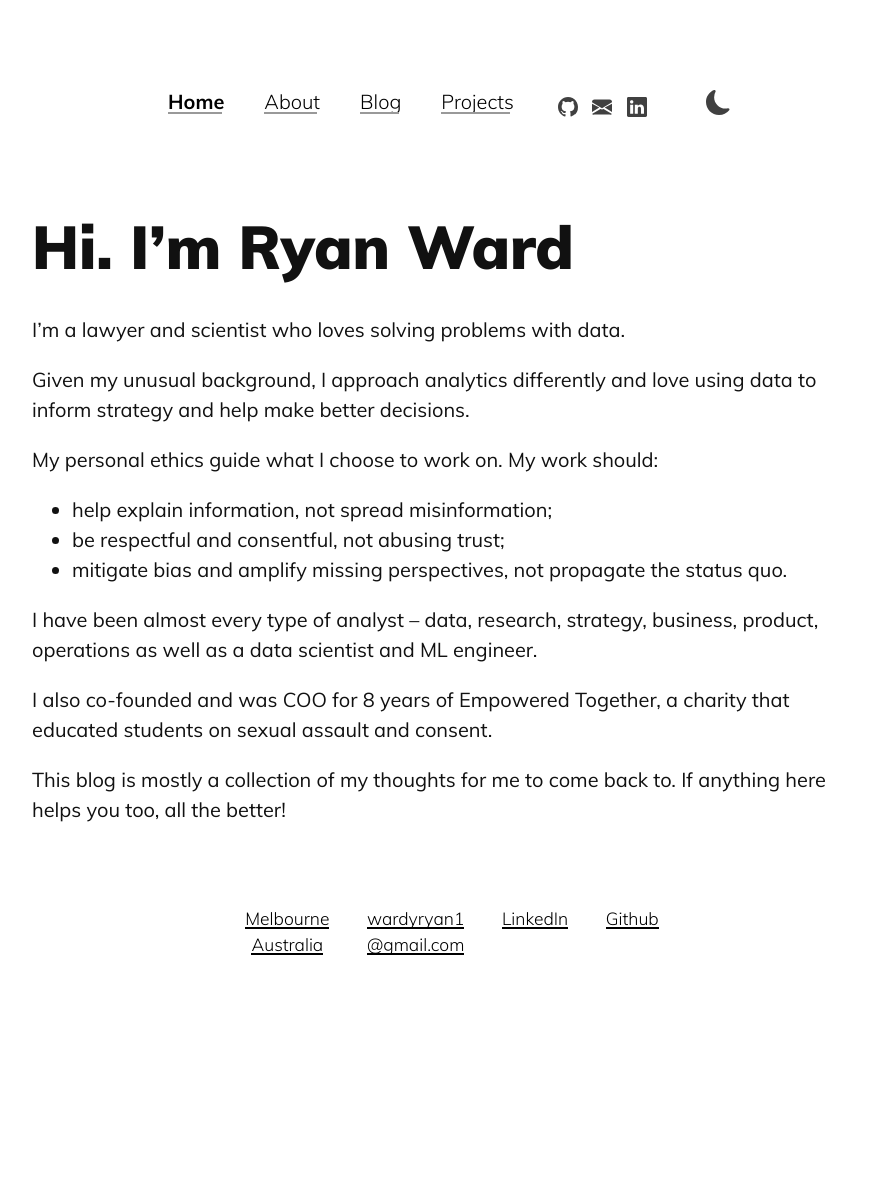
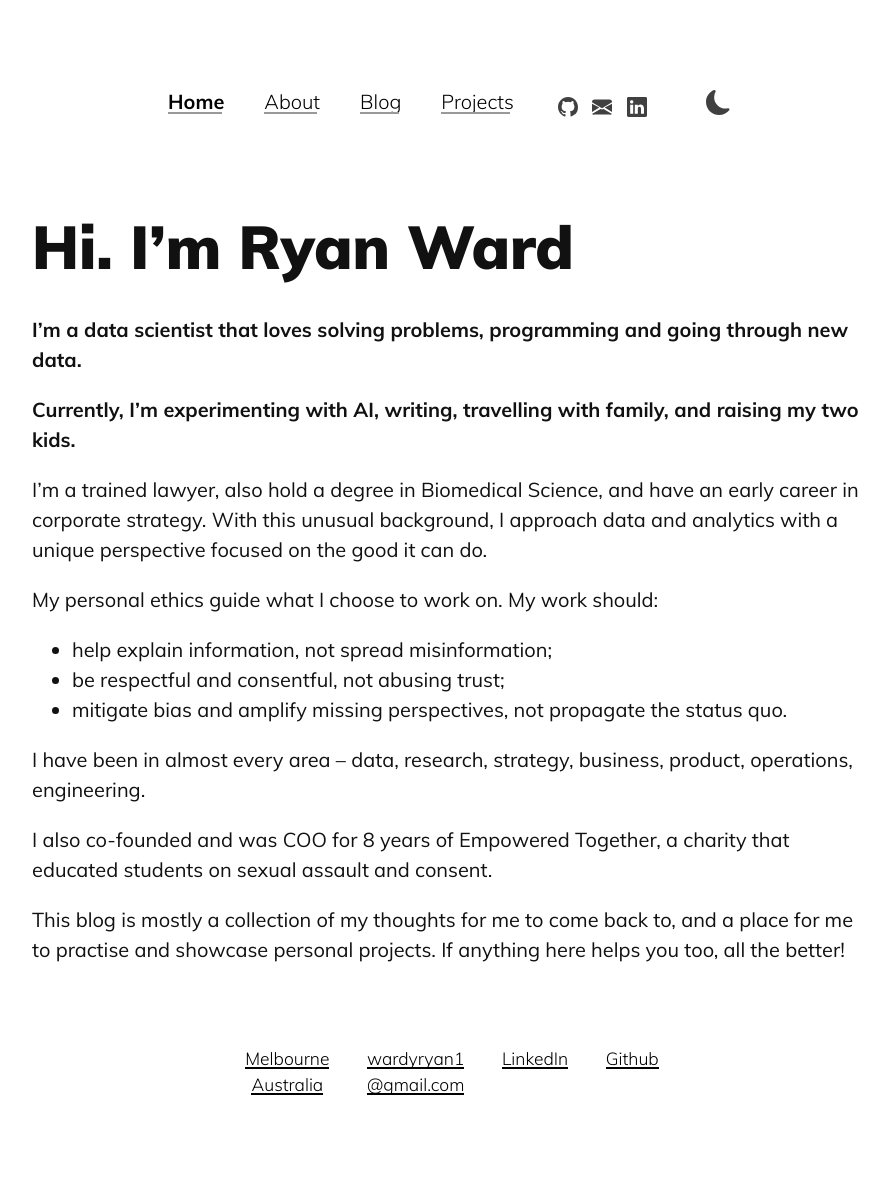
Before and after one commit to ryanward-io/ryanward-io.github.io, a Jekyll site: the page built from index.md, in a window 1280 px wide. Shown: the whole page, without its empty margins (188-1077 px from the left). Built offline with Jekyll 4.4.1, drawn with Linux system fonts in a browser that asks for light colours; before the commit the page ends 1047 px from its top, so only the background shows below that.

```diff
--- a/index.md
+++ b/index.md
@@ -5,10 +5,11 @@ tags: home
 
 # Hi. I'm Ryan Ward
 
-I’m a lawyer and scientist who loves solving problems with data.
+**I'm a data scientist that loves solving problems, programming and going through new data.**
 
-Given my unusual background, I approach analytics differently and love
-using data to inform strategy and help make better decisions.
+**Currently, I'm experimenting with AI, writing, travelling with family, and raising my two kids.**
+
+I'm a trained lawyer, also hold a degree in Biomedical Science, and have an early career in corporate strategy. With this unusual background, I approach data and analytics with a unique perspective focused on the good it can do.
 
 My personal ethics guide what I choose to work on. My work should:
 
@@ -16,8 +17,8 @@ My personal ethics guide what I choose to work on. My work should:
 - be respectful and consentful, not abusing trust;
 - mitigate bias and amplify missing perspectives, not propagate the status quo.
 
-I have been almost every type of analyst – data, research, strategy, business, product, operations as well as a data scientist and ML engineer.
+I have been in almost every area – data, research, strategy, business, product, operations, engineering.
 
 I also co-founded and was COO for 8 years of Empowered Together, a charity that educated students on sexual assault and consent.
 
-This blog is mostly a collection of my thoughts for me to come back to. If anything here helps you too, all the better!
+This blog is mostly a collection of my thoughts for me to come back to, and a place for me to practise and showcase personal projects. If anything here helps you too, all the better!
```
Also changed, not shown: about.md (+4 -4 lines).
